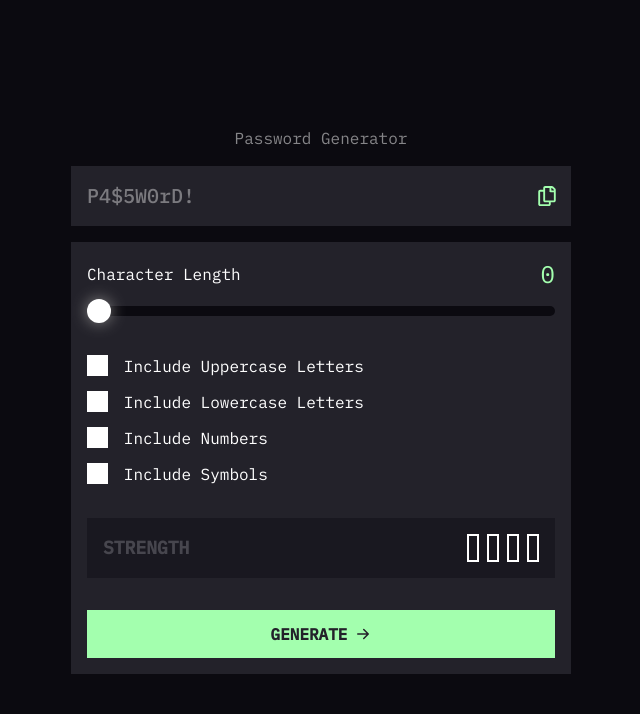
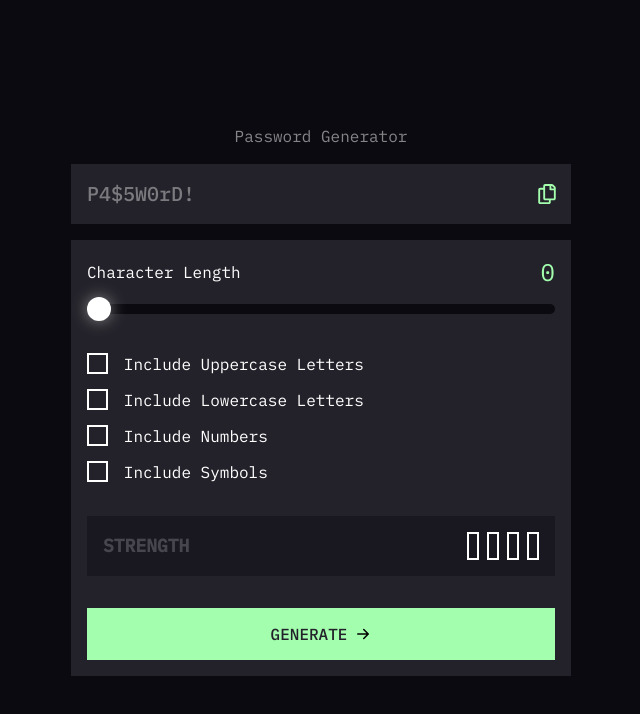
Before and after one commit to amirhazizi/password-generator-app, a React (Vite) app: page / in a window 1280 px wide. Shown: the top 714 px of the page, without its empty margins (319-959 px from the left). Built offline with nearby package versions, Linux system fonts and the light colour scheme.

Commit message:
hover effect

```diff
--- a/src/App.jsx
+++ b/src/App.jsx
@@ -64,7 +64,7 @@ function App() {
               {password || "P4$5W0rD!"}
             </h2>
             <button>
-              <FaRegCopy className='fill-clMintGreen scale-125'></FaRegCopy>
+              <FaRegCopy className='fill-clMintGreen transition-colors scale-125 hover:fill-clWhite'></FaRegCopy>
             </button>
           </div>
           <form
@@ -142,10 +142,21 @@ function App() {
             </div>
             <button
               type='submit'
-              className='uppercase text-clBalticSea bg-clMintGreen w-full py-3 flex items-center justify-center gap-x-2 font-bold'
+              className='submit-btn uppercase text-clBalticSea bg-clMintGreen w-full py-3 flex items-center justify-center gap-x-2 font-medium transition-colors border-2 border-transparent hover:border-clMintGreen hover:bg-clBalticSea hover:text-clMintGreen'
             >
               Generate
-              <BsArrowRightShort className='fill-clBalticSea scale-150'></BsArrowRightShort>
+              <svg
+                className='scale-150 transition-colors'
+                xmlns='http://www.w3.org/2000/svg'
+                width='16'
+                height='16'
+                viewBox='0 0 16 16'
+              >
+                <path
+                  fillRule='evenodd'
+                  d='M4 8a.5.5 0 0 1 .5-.5h5.793L8.146 5.354a.5.5 0 1 1 .708-.708l3 3a.5.5 0 0 1 0 .708l-3 3a.5.5 0 0 1-.708-.708L10.293 8.5H4.5A.5.5 0 0 1 4 8z'
+                />
+              </svg>
             </button>
           </form>
         </div>
--- a/src/css/input.css
+++ b/src/css/input.css
@@ -65,12 +65,13 @@ main>div {
 .checkmark {
     height: 1.3rem;
     width: 1.3rem;
-    background-color: white;
+    border: 2px solid white;
     position: relative;
 }
 
 .checkbox-container input:checked~.checkmark {
-    background-color: var(--cl-Mint-Green);
+    border-color: transparent;
+    background: var(--cl-Mint-Green);
 }
 
 .checkmark:after {
@@ -84,13 +85,17 @@ main>div {
 }
 
 .checkbox-container .checkmark:after {
-    left: 7px;
-    top: 3px;
-    width: .45rem;
-    height: .8rem;
+    left: 6px;
+    top: 2px;
+    width: .4rem;
+    height: .75rem;
     border: solid var(--cl-Cinder);
     border-width: 0 3px 3px 0;
     -webkit-transform: rotate(45deg);
     -ms-transform: rotate(45deg);
     transform: rotate(45deg);
 }
+
+.submit-btn:hover>svg {
+    fill: var(--cl-Mint-Green);
+}
--- a/src/css/styles.css
+++ b/src/css/styles.css
@@ -615,6 +615,10 @@ video {
   border-color: hsl(0 0% 100% / var(--tw-border-opacity));
 }
 
+.border-transparent {
+  border-color: transparent;
+}
+
 .bg-clBalticSea {
   --tw-bg-opacity: 1;
   background-color: hsl(248 10% 15% / var(--tw-bg-opacity));
@@ -635,23 +639,9 @@ video {
   background-color: hsl(127 100% 82% / var(--tw-bg-opacity));
 }
 
-.bg-orange-500 {
-  --tw-bg-opacity: 1;
-  background-color: rgb(249 115 22 / var(--tw-bg-opacity));
-}
-
-.bg-orange-300 {
-  --tw-bg-opacity: 1;
-  background-color: rgb(253 186 116 / var(--tw-bg-opacity));
-}
-
 .bg-orange-400 {
   --tw-bg-opacity: 1;
   background-color: rgb(251 146 60 / var(--tw-bg-opacity));
-}
-
-.fill-clBalticSea {
-  fill: hsl(248, 10%, 15%);
 }
 
 .fill-clMintGreen {
@@ -731,6 +721,12 @@ video {
   opacity: 0.5;
 }
 
+.transition-colors {
+  transition-property: color, background-color, border-color, text-decoration-color, fill, stroke;
+  transition-timing-function: cubic-bezier(0.4, 0, 0.2, 1);
+  transition-duration: 150ms;
+}
+
 /* custom variables */
 
 :root {
@@ -798,12 +794,13 @@ main>div {
 .checkmark {
   height: 1.3rem;
   width: 1.3rem;
-  background-color: white;
+  border: 2px solid white;
   position: relative;
 }
 
 .checkbox-container input:checked~.checkmark {
-  background-color: var(--cl-Mint-Green);
+  border-color: transparent;
+  background: var(--cl-Mint-Green);
 }
 
 .checkmark:after {
@@ -817,11 +814,34 @@ main>div {
 }
 
 .checkbox-container .checkmark:after {
-  left: 7px;
-  top: 3px;
-  width: .45rem;
-  height: .8rem;
+  left: 6px;
+  top: 2px;
+  width: .4rem;
+  height: .75rem;
   border: solid var(--cl-Cinder);
   border-width: 0 3px 3px 0;
   transform: rotate(45deg);
 }
+
+.submit-btn:hover>svg {
+  fill: var(--cl-Mint-Green);
+}
+
+.hover\:border-clMintGreen:hover {
+  --tw-border-opacity: 1;
+  border-color: hsl(127 100% 82% / var(--tw-border-opacity));
+}
+
+.hover\:bg-clBalticSea:hover {
+  --tw-bg-opacity: 1;
+  background-color: hsl(248 10% 15% / var(--tw-bg-opacity));
+}
+
+.hover\:fill-clWhite:hover {
+  fill: hsl(0, 0%, 100%);
+}
+
+.hover\:text-clMintGreen:hover {
+  --tw-text-opacity: 1;
+  color: hsl(127 100% 82% / var(--tw-text-opacity));
+}
```
